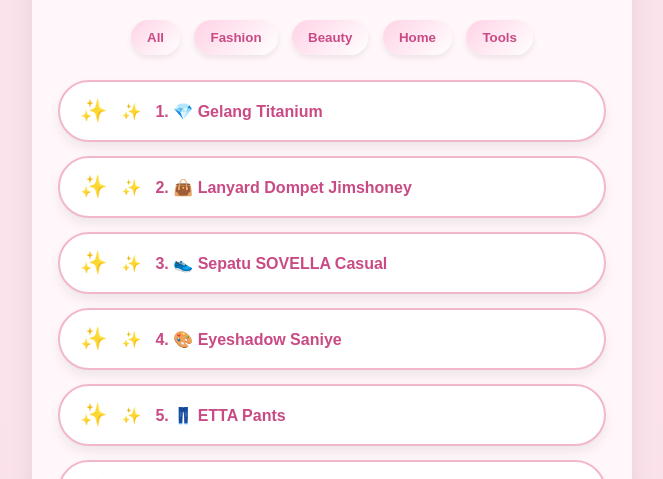
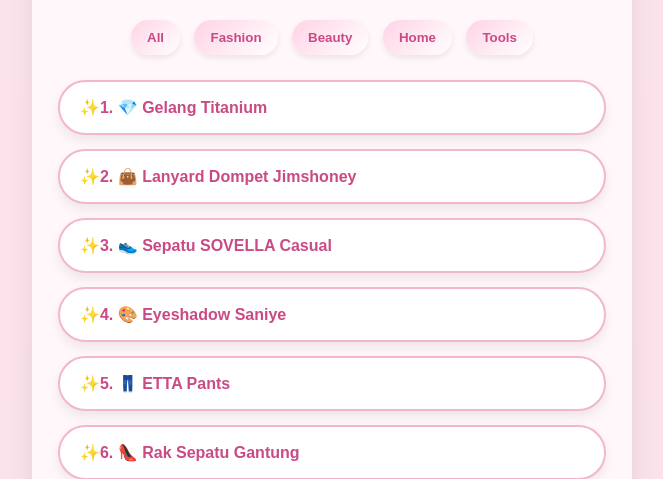
Before and after one commit to sartikaiy/sartikaly.github.io, a plain HTML site: page index.html in a window 1280 px wide. Shown: the part 305-784 px from the top of the page, without its empty margins (308-971 px from the left). Drawn offline with Linux system fonts and the light colour scheme.

Commit message:
Add files via upload

```diff
--- a/style.css
+++ b/style.css
@@ -94,7 +94,6 @@ h1{
 .product a{
   display:flex;
   align-items:center;
-  gap:14px;
   padding:16px 20px;
   border-radius:50px;
   background:#ffffff;
@@ -106,12 +105,6 @@ h1{
   transition:0.25s ease;
 }
 
-/* ICON */
-.product a::before{
-  content:"✨";
-  font-size:22px;
-}
-
 /* HOVER */
 .product a:hover{
   transform:scale(1.04);
```
